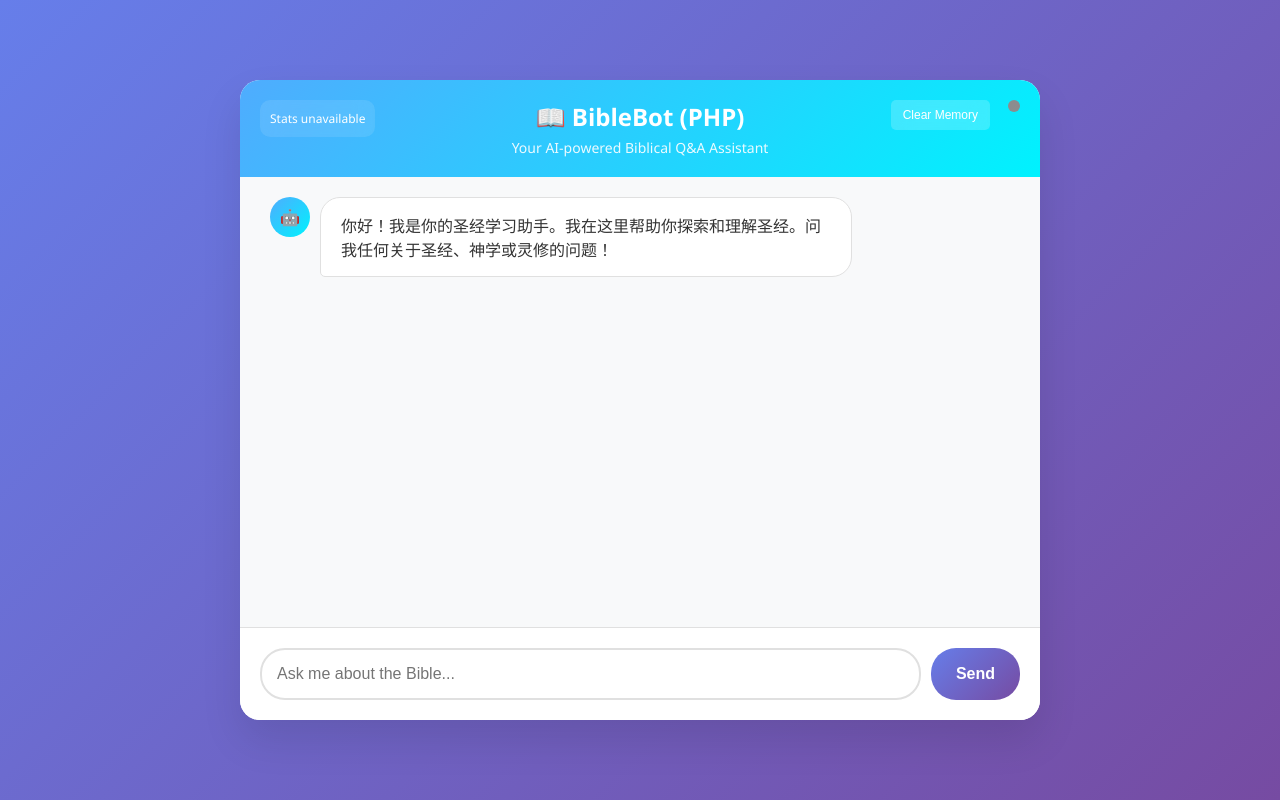
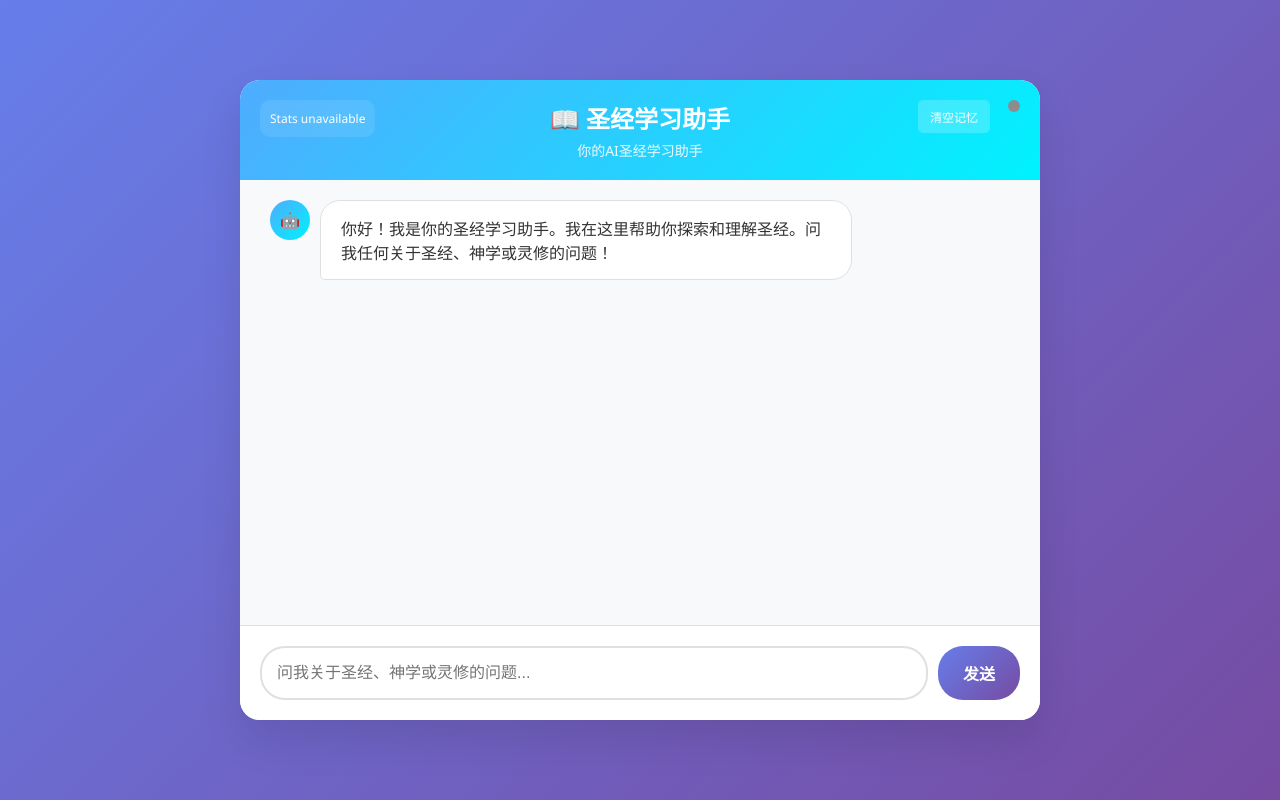
Before and after one commit to Sparerow1/bible-study-assistant, a PHP site: page / in a window 1280 px wide. Run offline with PHP 8.4, Linux system fonts and the light colour scheme.

Commit message:
Chinese titles

```diff
--- a/php_frontend/config.php
+++ b/php_frontend/config.php
@@ -21,8 +21,8 @@ define('RATE_LIMIT_REQUESTS', 10); // Requests per minute
 define('RATE_LIMIT_WINDOW', 60); // Time window in seconds
 
 // UI Configuration
-define('CHAT_TITLE', 'BibleBot (PHP)');
-define('CHAT_SUBTITLE', 'Your AI-powered Biblical Q&A Assistant');
+define('CHAT_TITLE', '圣经学习助手');
+define('CHAT_SUBTITLE', '你的AI圣经学习助手');
 
 // Feature Flags
 define('ENABLE_STATS', true);
--- a/php_frontend/index.php
+++ b/php_frontend/index.php
@@ -369,8 +369,8 @@ function makeApiRequest($url, $data = null, $method = 'POST') {
     <div class="chat-container">
         <div class="header">
             <div class="status-indicator" id="statusIndicator"></div>
-            <div class="stats" id="stats">Loading...</div>
-            <button class="clear-button" onclick="clearMemory()">Clear Memory</button>
+            <div class="stats" id="stats">加载中...</div>
+            <button class="clear-button" onclick="clearMemory()">清空记忆</button>
             <h1>📖 <?php echo getConfig('CHAT_TITLE'); ?></h1>
             <p><?php echo getConfig('CHAT_SUBTITLE'); ?></p>
         </div>
@@ -385,8 +385,8 @@ function makeApiRequest($url, $data = null, $method = 'POST') {
         </div>
 
         <div class="chat-input">
-            <input type="text" id="messageInput" placeholder="Ask me about the Bible..." onkeypress="handleKeyPress(event)">
-            <button onclick="sendMessage()" id="sendButton">Send</button>
+            <input type="text" id="messageInput" placeholder="问我关于圣经、神学或灵修的问题..." onkeypress="handleKeyPress(event)">
+            <button onclick="sendMessage()" id="sendButton">发送</button>
         </div>
     </div>
 
```
